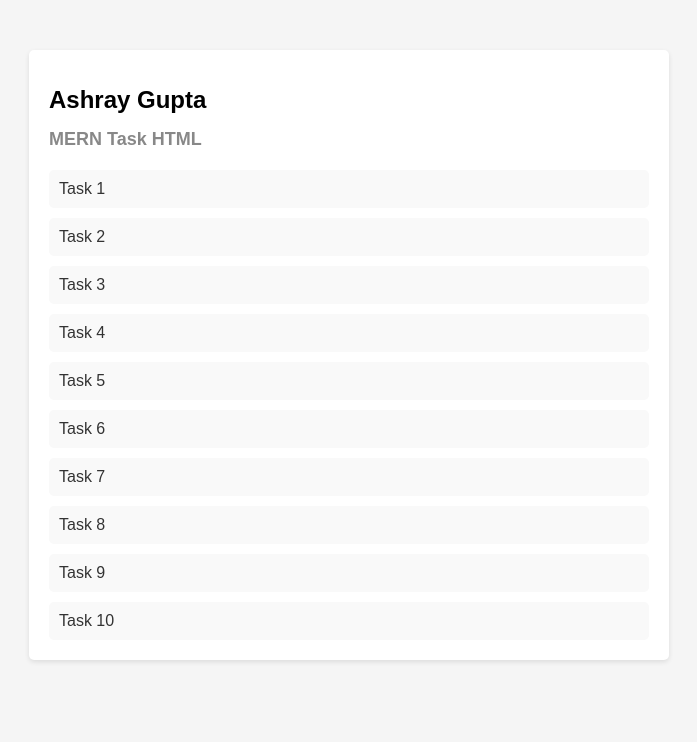
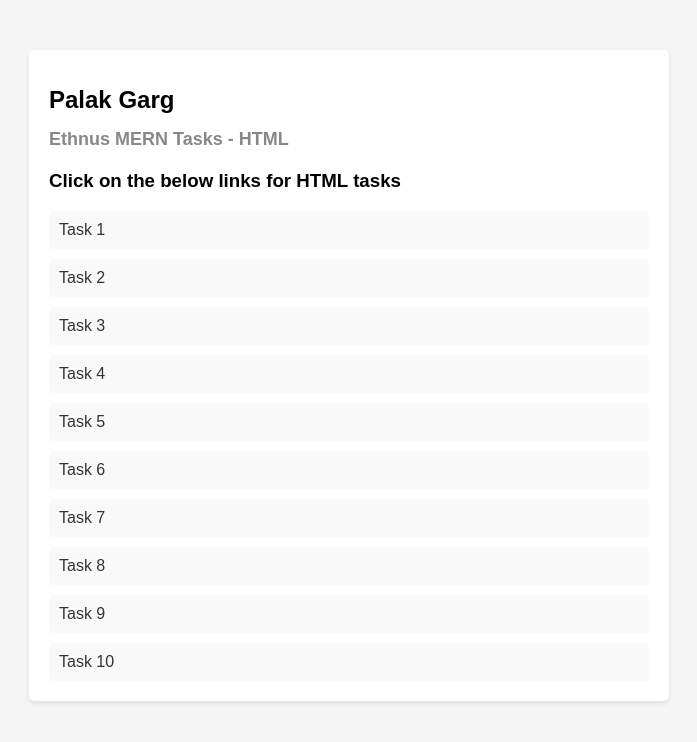
Before and after one commit to palakgarg007/HTML-Tasks, a plain HTML site: page index.html in a window 1280 px wide. Shown: the whole page, without its empty margins (291-988 px from the left). Drawn offline with Linux system fonts and the light colour scheme.

Commit message:
Update index.html

```diff
--- a/index.html
+++ b/index.html
@@ -68,8 +68,9 @@
 </head>
 <body>
     <div class="container">
-        <h1 class="heading">Ashray Gupta</h1>
-        <h2 class="subheading">MERN Task HTML</h2>
+        <h1 class="heading">Palak Garg</h1>
+        <h2 class="subheading">Ethnus MERN Tasks - HTML</h2>
+        <h3 class"subheading">Click on the below links for HTML tasks</h3>
         <ul class="list">
             <li class="list-item"><a href="task1.html">Task 1 </a></li>
             <li class="list-item"><a href="task2.html">Task 2 </a></li>
```
